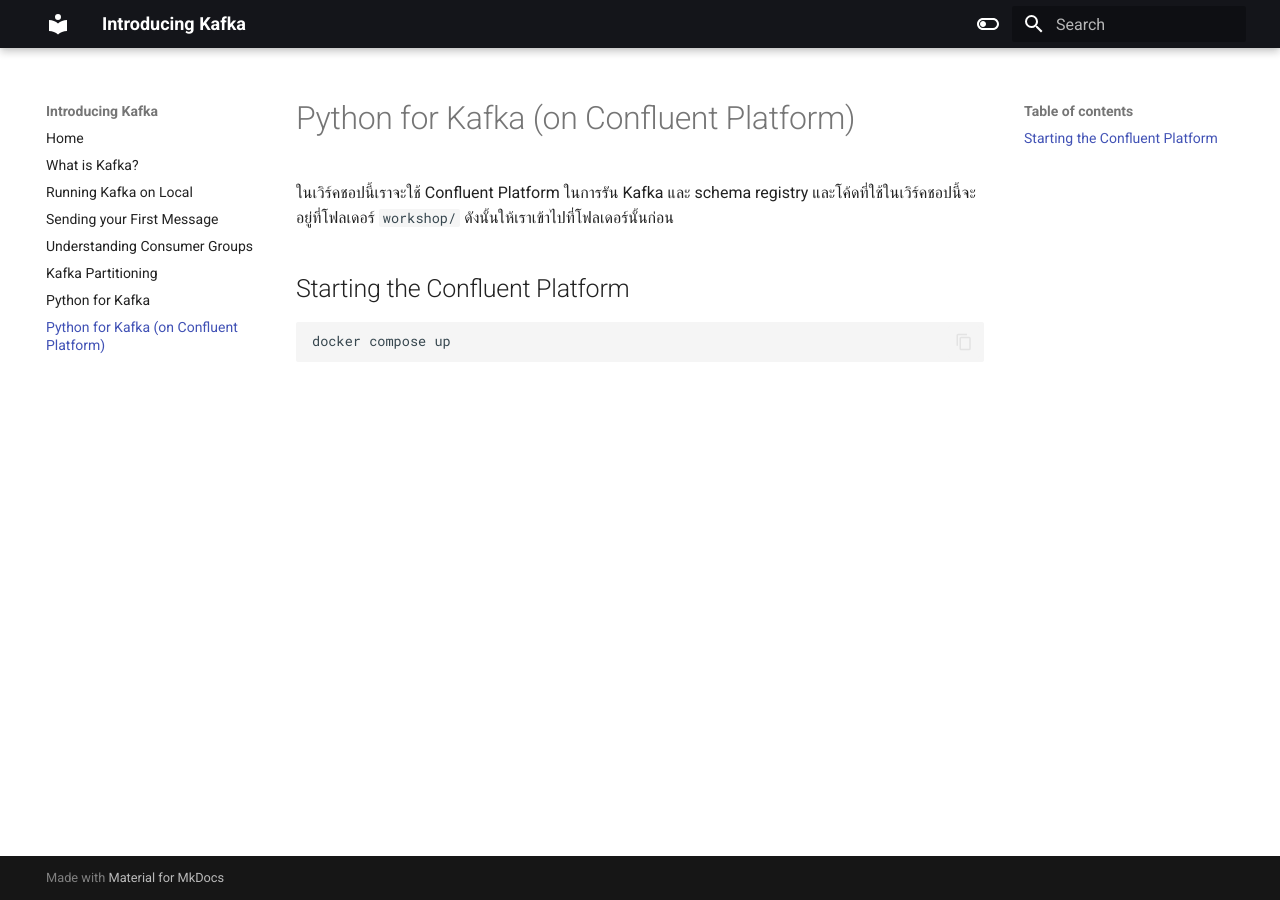
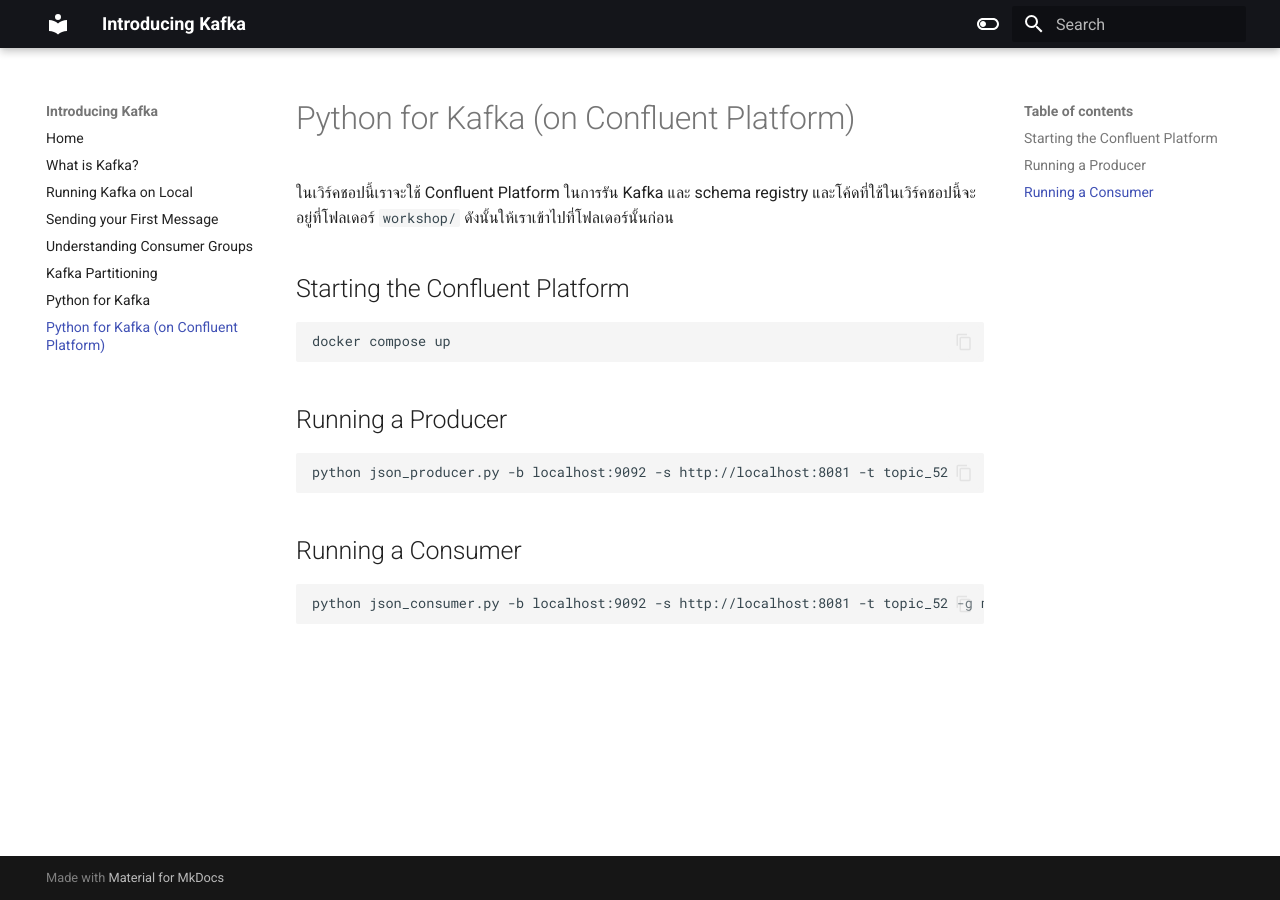
Before and after one commit to zkan/introducing-kafka, an MkDocs documentation site: the page built from docs/python-for-kafka-on-confluent-platform.md, in a window 1280 px wide. Built offline with MkDocs 1.6.1 and Material for MkDocs 9.7.7, drawn with Linux system fonts in a browser that asks for light colours.

Commit message:
Add command to run JSON producer and consumer

````diff
--- a/docs/python-for-kafka-on-confluent-platform.md
+++ b/docs/python-for-kafka-on-confluent-platform.md
@@ -8,3 +8,15 @@
 ```bash
 docker compose up
 ```
+
+## Running a Producer
+
+```bash
+python json_producer.py -b localhost:9092 -s http://localhost:8081 -t topic_52
+```
+
+## Running a Consumer
+
+```bash
+python json_consumer.py -b localhost:9092 -s http://localhost:8081 -t topic_52 -g my-group
+```
````
